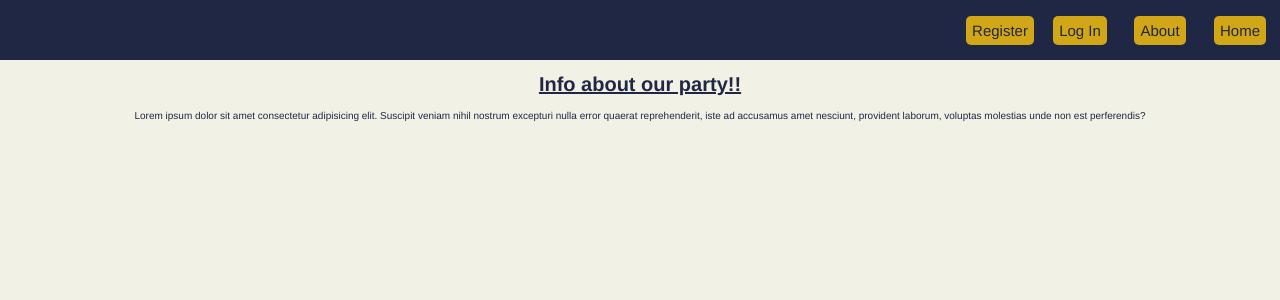
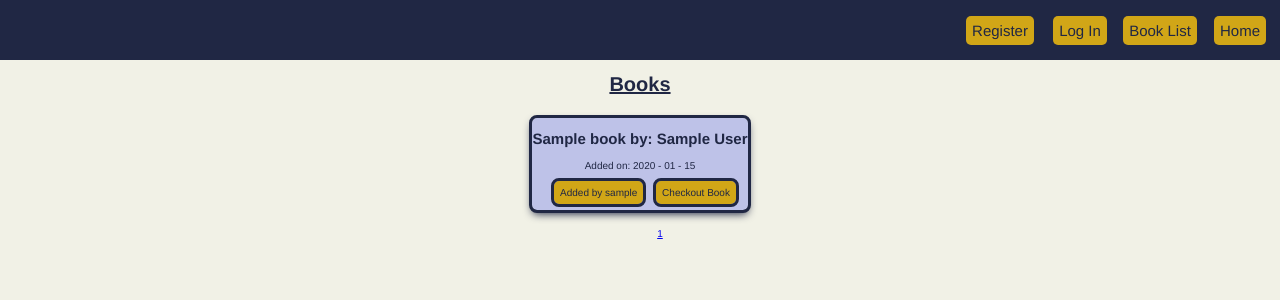
Before and after one commit to WillJohnson03/book_shelf, a Flask app: page /info in a window 1280 px wide. Shown: the top 300 px of the page. Run offline with Flask 2, Linux system fonts and the light colour scheme; tables that the repository leaves empty hold one stand-in row (values such as "Sample post"); parts of the project's set-up code (start-up, migrations or seed data) failed here and were passed over; some libraries are stand-ins or nearby versions.

Commit message:
add favicon; add icon; change directory structure

```diff
--- a/myapp/__init__.py
+++ b/myapp/__init__.py
@@ -18,8 +18,8 @@ app.config['SECRET_KEY'] = os.getenv('SECRET_KEY')
 
 
 # set up connection to db
-# app.config['SQLALCHEMY_DATABASE_URI'] = "postgresql:///bookish"
-app.config['SQLALCHEMY_DATABASE_URI'] = os.getenv('DATABASE_URL').replace("://", "ql://", 1)
+app.config['SQLALCHEMY_DATABASE_URI'] = "postgresql:///bookish"
+# app.config['SQLALCHEMY_DATABASE_URI'] = os.getenv('DATABASE_URL').replace("://", "ql://", 1)
 app.config['SQLALCHEMY_TRACK_MODIFICATIONS'] = False
 
 db = SQLAlchemy(app)
--- a/myapp/core/views.py
+++ b/myapp/core/views.py
@@ -3,12 +3,12 @@ from myapp.models import Book
 
 core = Blueprint('core', __name__)
 
-@core.route('/')
+@core.route('/info')
 def index():
   page = request.args.get('page', 1, type=int)
   books = Book.query.order_by(Book.date.desc()).paginate(page=page, per_page=5)
-  return render_template('index.html', books=books)
+  return render_template('info.html', books=books)
 
-@core.route('/info')
+@core.route('/')
 def info():
-  return render_template('info.html')
+  return render_template('index.html')
--- a/myapp/static/css/main.css
+++ b/myapp/static/css/main.css
@@ -151,6 +151,13 @@ input+input {
   justify-content: center;
 }
 
+.icon {
+  font-size: 2rem;
+  color: #d1a617;
+  list-style: none;
+  display: inline-flex;
+}
+
 #submit {
   background-color: #d1a617;
   color: #202744;
--- a/myapp/templates/account.html
+++ b/myapp/templates/account.html
@@ -3,7 +3,7 @@
 
 <div class="jumbotron">
   <div align="center">
-    <h1>Welcome to the page for {{current_user.username}}</h1>
+    <h1>Update Your Information</h1>
   </div>
 </div>
 
--- a/myapp/templates/base.html
+++ b/myapp/templates/base.html
@@ -4,16 +4,21 @@
   <meta charset="UTF-8">
   <meta http-equiv="X-UA-Compatible" content="IE=edge">
   <meta name="viewport" content="width=device-width, initial-scale=1.0">
+  <script
+    src="https://kit.fontawesome.com/4da7a940f0.js"
+    crossorigin="anonymous"
+  ></script>
   <link rel="stylesheet" href="{{ url_for('static', filename='css/main.css')}}">
+  <link rel="shortcut icon" href="{{ url_for('static', filename='favicon.ico') }}">
   <title>BookShelf</title>
 </head>
 <body>
   <ul class="nav">
     <li class="nav-link">
-      <a class="navbar-link" href="{{url_for('core.index')}}">Home</a>
+      <a class="navbar-link" href="{{url_for('core.info')}}">Home</a>
     </li>
     <li class="nav-link">
-      <a class="navbar-link" href="{{url_for('core.info')}}">About</a>
+      <a class="navbar-link" href="{{url_for('core.index')}}">Book List</a>
     </li>
     {% if current_user.is_authenticated %}
     <li class="nav-link">
@@ -24,6 +29,10 @@
     </li>
     <li class="nav-link">
       <a class="navbar-link" href="{{url_for('users.account')}}">Account</a>
+    </li>
+    <br>
+    <li class="icon">
+      <i class="fas fa-book fa-2x"></i>
     </li>
     {% else %}
     <li class="nav-link">
--- a/myapp/templates/info.html
+++ b/myapp/templates/info.html
@@ -1,7 +1,36 @@
 {% extends "base.html" %}
 {% block content %}
   <div class="jumbotron">
-    <h1>Info about our party!!</h1>
-    <p>Lorem ipsum dolor sit amet consectetur adipisicing elit. Suscipit veniam nihil nostrum excepturi nulla error quaerat reprehenderit, iste ad accusamus amet nesciunt, provident laborum, voluptas molestias unde non est perferendis?</p>
+    <h1>Books</h1>
   </div>
+  <div class="container">
+    {% for book in books.items %}
+      <div class="card">
+        <div class="car-boy">
+          <h2>
+            <a class="card-title" href="{{url_for('books.book', book_id=book.id)}}">{{book.title}} by: {{book.author}}</a>
+          </h2>
+          <p>Added on: {{book.date.strftime('%Y - %m - %d')}}</p>
+          <a class="btn-primary" href="{{url_for('users.user_books', username=book.owner.username)}}">Added by {{book.owner.username}}</a>
+          <a class="btn-primary" href="{{url_for('books.book', book_id=book.id)}}">Checkout Book</a>
+        </div>
+      </div>
+    {% endfor %}
+  </div>
+
+  <nav class="page-links">
+    <ul class="pages">
+      {% for page_num in books.iter_pages(left_edge=1, right_edge=1, left_current=1, right_current=2) %}
+        {% if books.page == page_num %}
+        <li class="page-item">
+          <a class="page-link" href="{{url_for('core.index', page=page_num)}}">{{ page_num }}</a>
+        </li>
+        {% else %}
+        <li class="page-item">
+          <a class="page-link" href="{{url_for('core.index', page=page_num)}}">{{ page_num }}</a>
+        </li>
+        {% endif %}
+      {% endfor %}
+    </ul>
+  </nav>
 {% endblock %}
```
Also changed, not shown: myapp/templates/index.html (+2 -31 lines), myapp/static/favicon.ico (added).
